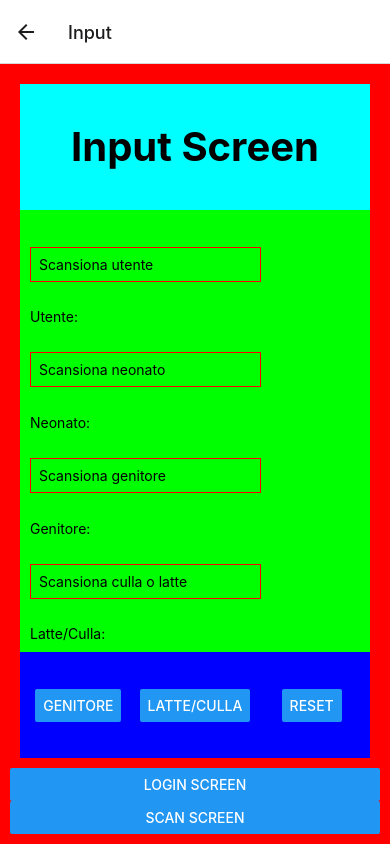
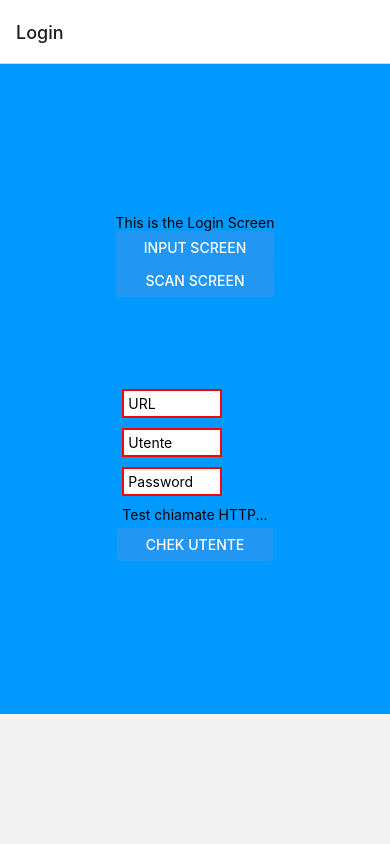
Before and after one commit to Alby2901/babytrack3, a React Native app: screen /Input in a window 390 px wide. Built offline with nearby package versions, Linux system fonts and the light colour scheme.

Commit message:
Global Cntx + autent. con cambio schemo

```diff
--- a/App.js
+++ b/App.js
@@ -1,28 +1,75 @@
+import { useContext } from "react";
 import { StatusBar } from "expo-status-bar";
 import { NavigationContainer } from "@react-navigation/native";
-import { createNativeStackNavigator } from '@react-navigation/native-stack';
+import { createNativeStackNavigator } from "@react-navigation/native-stack";
 import { StyleSheet, Text, View } from "react-native";
 import LoginScreen from "./screens/LoginScreen";
 import ScanScreen from "./screens/ScanScreen";
 import InputScreen from "./screens/InputScreen";
+import AuthContentProvider, { AuthContext } from "./store/auth-context";
 
-export default function App() {
+// export default function App() {
 
 const Stack = createNativeStackNavigator();
 
+function AuthStack() {
   return (
-    <>
-      <NavigationContainer>
     <Stack.Navigator>
       <Stack.Screen name="Login" component={LoginScreen} />
+      {/* <Stack.Screen name="Signup" component={SignupScreen} /> */}
+    </Stack.Navigator>
+  );
+}
+
+function AuthenticatedStack() {
+  return (
+    <Stack.Navigator>
       <Stack.Screen name="Input" component={InputScreen} />
       <Stack.Screen name="Scan" component={ScanScreen} />
     </Stack.Navigator>
+  );
+}
+
+function Navigation() {
+  const authCtx = useContext(AuthContext);
+
+  console.log("App 1 =>>", authCtx.isAuthenticated);
+  console.log("APP 2 =>>", authCtx.sessionID);
+
+  return (
+    <NavigationContainer>
+      {!authCtx.isAuthenticated && <AuthStack />}
+      {authCtx.isAuthenticated && <AuthenticatedStack />}
     </NavigationContainer>
-      <StatusBar style="auto"></StatusBar>
+  );
+}
+
+export default function App() {
+  return (
+    <>
+      <StatusBar style="auto" />
+      <AuthContentProvider>
+        <Navigation />
+      </AuthContentProvider>
     </>
   );
 }
+
+//   return (
+//     <>
+//       <AuthContentProvider>
+//         <NavigationContainer>
+//           <Stack.Navigator>
+//             <Stack.Screen name="Login" component={LoginScreen} />
+//             <Stack.Screen name="Input" component={InputScreen} />
+//             <Stack.Screen name="Scan" component={ScanScreen} />
+//           </Stack.Navigator>
+//         </NavigationContainer>
+//       </AuthContentProvider>
+//       <StatusBar style="auto"></StatusBar>
+//     </>
+//   );
+// }
 
 const styles = StyleSheet.create({
   container: {
--- a/components/http.js
+++ b/components/http.js
@@ -27,6 +27,8 @@ export async function getSession(utente, password,url) {
 
   const message = response.data.message;
   let sessionID = '';
+  let cognome = '';
+  let nome = '';
 
   if (response.data.ret !== 0) {
     console.log("Ret: ", response.data.ret);
@@ -34,9 +36,14 @@ export async function getSession(utente, password,url) {
   } else {
     console.log("Ret: ", response.data.ret);
     sessionID = response.data.params.sessionId;
+    cognome = response.data.params.user.cognome
+    nome = response.data.params.user.nome
   }
 
   console.log("SessionID: " + sessionID);
+  console.log("COGNOME: " + cognome);
+  console.log("NOME: " + nome);
 
-  return [sessionID, message];
+
+  return [sessionID, message, cognome, nome];
 }
--- a/screens/InputScreen.js
+++ b/screens/InputScreen.js
@@ -1,16 +1,34 @@
 import React from "react";
-import { useState } from "react";
-import { Text, View, StyleSheet, Button, Alert } from "react-native";
+import { useContext, useState } from "react";
+import {
+  Text,
+  View,
+  StyleSheet,
+  Button,
+  Alert,
+  ScrollView,
+  SafeAreaView,
+} from "react-native";
 import UtenteInput from "../components/UtenteInput";
 import NeonatoInput from "../components/NeonatoInput";
 import GenitoreInput from "../components/GenitoreInput";
 import LatteCullaInput from "../components/LatteCullaInput";
+import AuthContentProvider, { AuthContext } from "../store/auth-context";
 
 function InputScreen({ navigation }) {
   const [utente, setUtente] = useState("");
   const [neonato, setNeonato] = useState("");
   const [genitore, setGenitore] = useState("");
   const [latteculla, setLatteCulla] = useState("");
+
+  const authCtx = useContext(AuthContext);
+
+  console.log("Input Screen 1 =>>", authCtx.isAuthenticated);
+  console.log("Input Screen 2 =>>", authCtx.sessionID);
+  console.log("Input Screen 3 =>>", authCtx.cognome);
+  console.log("Input Screen 4 =>>", authCtx.nome);
+
+  const cognomeNome = authCtx.cognome + " " + authCtx.nome;
 
   function setUtenteHandler(utenteBack) {
     setUtente(utenteBack);
@@ -85,27 +103,33 @@ function InputScreen({ navigation }) {
   }
 
   return (
-    <View style={styles.container}>
+    <SafeAreaView>
+      <ScrollView>
+        <View style={styles.containerOuter}>
           <View style={styles.container}>
             <View style={styles.titleContainer}>
               <Text style={styles.textTitle}>Input Screen</Text>
             </View>
             <View style={styles.inputsContainer}>
-          <UtenteInput onSetUtente={setUtenteHandler} />
-          <Text style={styles.text}>Utente: {utente}</Text>
+              <Text style={styles.textUtente}>{cognomeNome}</Text>
+              <Text style={styles.textSessione}>Sessione: {authCtx.sessionID}</Text>
+              {/* <UtenteInput onSetUtente={setUtenteHandler} /> */}
+              <Text style={styles.text}>Neonato: {neonato}</Text>
               <NeonatoInput onSetNeonato={setNeonatoHandler} />
-          <Text style={styles.text}>Neonato: {neonato}</Text>
+              <Text style={styles.text}>Genitore: {genitore}</Text>
               <GenitoreInput onSetGenitore={setGenitoreHandler} />
-          <Text style={styles.text}>Genitore: {genitore}</Text>
+              <Text style={styles.text}>Latte/Culla: {latteculla}</Text>
               <LatteCullaInput onSetLatteCulla={setLatteCullaHandler} />
-          <Text style={styles.text}>Latte/Culla: {latteculla}</Text>
             </View>
             <View style={styles.buttonsContainer}>
               <View style={styles.buttonContainer}>
                 <Button title="Genitore" onPress={VerificaGenitore}></Button>
               </View>
               <View style={styles.buttonContainer}>
-            <Button title="Latte/Culla" onPress={VerificaLatteCulla}></Button>
+                <Button
+                  title="Latte/Culla"
+                  onPress={VerificaLatteCulla}
+                ></Button>
               </View>
               <View style={styles.buttonContainer}>
                 <Button title="Reset" onPress={Reset}></Button>
@@ -116,14 +140,26 @@ function InputScreen({ navigation }) {
             title="Login Screen"
             onPress={() => navigation.navigate("Login")}
           />
-      <Button title="Scan Screen" onPress={() => navigation.navigate("Scan")} />
+          <Button
+            title="Scan Screen"
+            onPress={() => navigation.navigate("Scan")}
+          />
         </View>
+      </ScrollView>
+    </SafeAreaView>
   );
 }
 
 export default InputScreen;
 
 const styles = StyleSheet.create({
+  containerOuter: {
+    flex: 1,
+    alignItems: "center",
+    justifyContent: "center",
+    // paddin: 40,
+    backgroundColor: "#0099ff",
+  },
   container: {
     flex: 1,
     // alignItems: "center",
@@ -175,6 +211,16 @@ const styles = StyleSheet.create({
   text: {
     // fontSize: 10,
   },
+  textUtente: {
+    fontSize: 30,
+    fontWeight: "bold",
+    textAlign: "center",
+  },
+  textSessione: {
+    fontSize: 11,
+    fontWeight: "bold",
+  },
+
   textTitle: {
     fontSize: 40,
     fontWeight: "bold",
--- a/screens/LoginScreen.js
+++ b/screens/LoginScreen.js
@@ -1,4 +1,3 @@
-import axios from "axios";
 import {
   Text,
   View,
@@ -9,7 +8,8 @@ import {
   SafeAreaView,
 } from "react-native";
 import { getSession } from "../components/http";
-import { useState } from "react";
+import { useContext, useState } from "react";
+import { AuthContext } from "../store/auth-context";
 
 function LoginScreen({ navigation }) {
   const [errorHTTP, setErrorHTTP] = useState("");
@@ -20,11 +20,19 @@ function LoginScreen({ navigation }) {
   const [usr, setUsr] = useState("");
   const [pwd, setPwd] = useState("");
 
+  const authCtx = useContext(AuthContext);
+
   async function getSessionHandler() {
     console.log("+++++++++++++++++++++++++++++");
     console.log("GetSession1: ");
 
-    const [sessionIDData, messageData] = await getSession(usr, pwd, url);
+
+    const [sessionIDData, messageData, cognome, nome] = await getSession(usr, pwd, url);
+    // const sessId = await getSession(usr, pwd, url);
+    console.log('SessId: ', sessionIDData);
+    authCtx.authenticate(sessionIDData, cognome, nome);
+    console.log('Ctx.sessionID: ', authCtx.sessionID);
+    console.log('Ctx.isAuthenticated: ', authCtx.isAuthenticated);
 
     console.log("GetSession2: ");
     setSessionID(sessionIDData);
--- /dev/null
+++ b/store/auth-context.js
@@ -0,0 +1,39 @@
+const { createContext, useState } = require("react");
+
+export const AuthContext = createContext({
+  sessionID: "",
+  isAuthenticated: false,
+  cognome: "",
+  nome: "",
+  authenticate: (sessionID) => {},
+  logout: () => {},
+});
+
+function AuthContentProvider({ children }) {
+  const [authSessionIDs, setAuthSessionIDs] = useState();
+  const [cognome, setCognome] = useState();
+  const [nome, setNome] = useState();
+
+  function authenticate(sessionID, cognome, nome) {
+    setAuthSessionIDs(sessionID);
+    setCognome(cognome);
+    setNome(nome);
+  }
+
+  function logout() {
+    setAuthSessionIDs(null);
+  }
+
+  const value = {
+    sessionID: authSessionIDs,
+    isAuthenticated: !!authSessionIDs,
+    cognome: cognome,
+    nome: nome,
+    authenticate: authenticate,
+    logout: logout,
+  };
+
+  return <AuthContext.Provider value={value}>{children}</AuthContext.Provider>;
+}
+
+export default AuthContentProvider;
```
Lines whose indentation alone changed are shown as unchanged.
